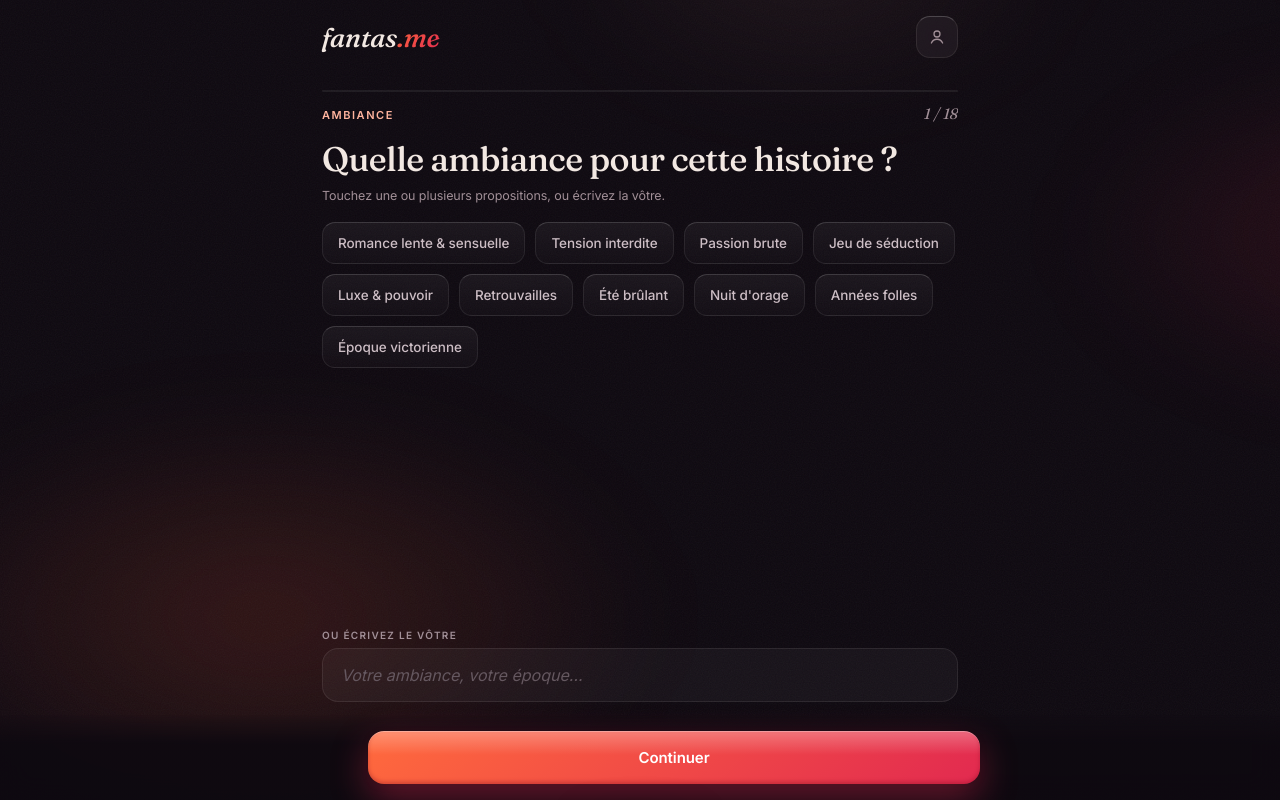
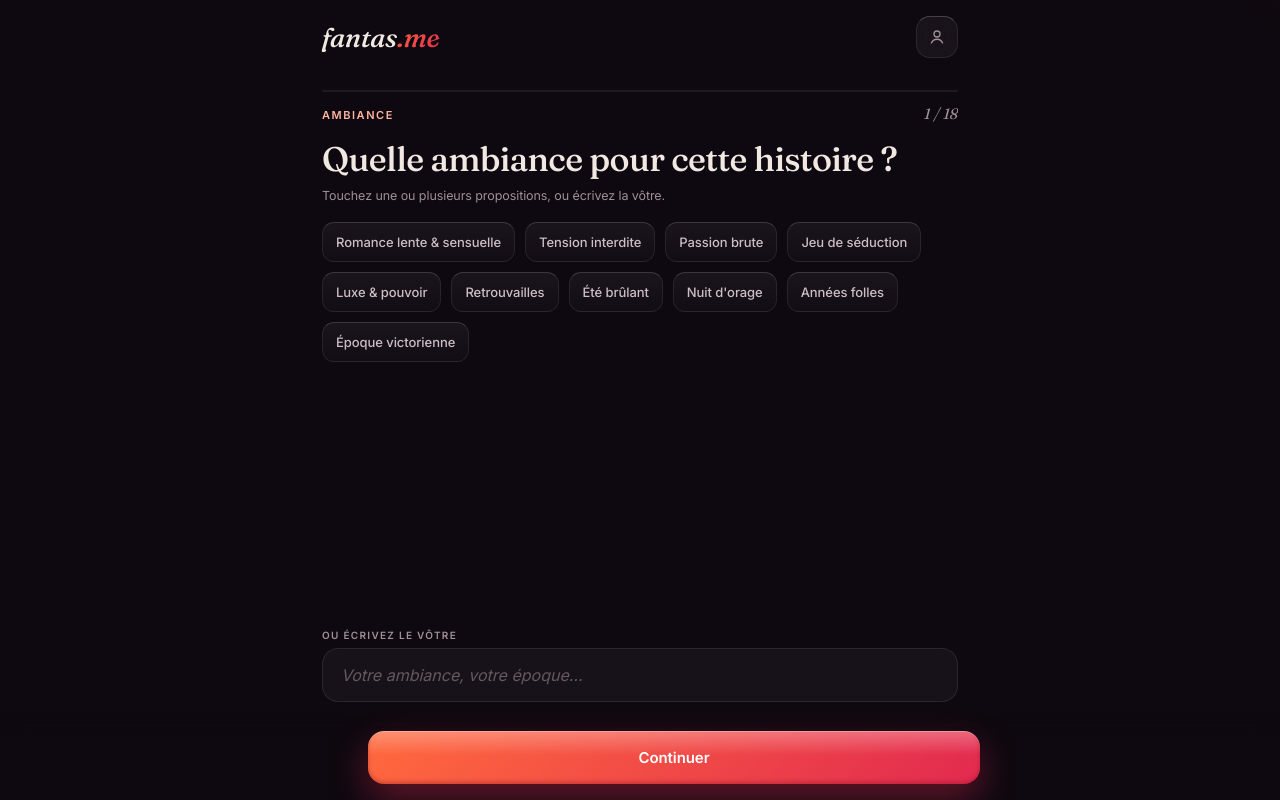
Before and after one commit to augustin-eng/fantasme, a website: page index.html in a window 1280 px wide. Both pictures are taken after a click on the element 802 px from the left and 636 px from the top of the page. Drawn offline with Linux system fonts and the light colour scheme.

Commit message:
Add files via upload

```diff
--- a/index.html
+++ b/index.html
@@ -90,8 +90,8 @@
 .screen{display:none;animation:fade .55s var(--ease)}
 .screen.on{display:block}
 @keyframes fade{from{opacity:0;transform:translateY(12px)}to{opacity:1;transform:none}}
-@keyframes slideq{from{opacity:0;transform:translateX(34px)}to{opacity:1;transform:none}}
-@keyframes slideqb{from{opacity:0;transform:translateX(-34px)}to{opacity:1;transform:none}}
+@keyframes slideq{from{opacity:.25;transform:translateX(26px)}to{opacity:1;transform:none}}
+@keyframes slideqb{from{opacity:.25;transform:translateX(-26px)}to{opacity:1;transform:none}}
 
 /* ---------- Gate (désactivée) ---------- */
 #gate{position:fixed;inset:0;z-index:100;background:var(--bg);display:flex;align-items:center;justify-content:center;text-align:center;padding:24px}
@@ -278,6 +278,9 @@
 
 /* ---------- Questionnaire ---------- */
 body.wizmode footer{display:none}
+body.wizmode::before{animation:none;opacity:.5}
+body.wizmode::after{display:none}
+body.wizmode #liquid{display:none}
 body.wizmode .wrap{padding-bottom:0}
 body.wizmode{overflow:hidden;height:100dvh}
 #wizard.on{
@@ -285,7 +288,7 @@
   height:calc(100dvh - 104px);min-height:400px;overflow:hidden;
   padding-bottom:calc(84px + var(--safe-b));
 }
-#qCard{flex:1;display:flex;flex-direction:column;min-height:0}
+#qCard{flex:1;display:flex;flex-direction:column;min-height:0;will-change:transform,opacity}
 .qtop{flex:0 0 auto}
 .qscroll{
   flex:1;min-height:0;overflow-y:auto;-webkit-overflow-scrolling:touch;
@@ -303,8 +306,8 @@
 .qprogress .cnt .sec{font-size:11px;letter-spacing:.14em;text-transform:uppercase;font-weight:600;color:var(--peach)}
 .qprogress .cnt span:last-child{font-family:var(--serif);font-style:italic;font-size:15px;color:var(--mut)}
 
-#qCard{animation:slideq .5s var(--ease)}
-#qCard.back{animation:slideqb .5s var(--ease)}
+#qCard{animation:slideq .3s var(--ease)}
+#qCard.back{animation:slideqb .3s var(--ease)}
 .qtitle{
   font-family:var(--serif);font-weight:500;
   font-size:clamp(23px,5.8vw,34px);letter-spacing:-.02em;line-height:1.1;
@@ -315,12 +318,12 @@
 
 .chips{display:flex;flex-wrap:wrap;gap:10px}
 .chip{
-  font-family:var(--sans);font-size:13.5px;font-weight:450;letter-spacing:-.005em;
-  padding:11px 15px;border-radius:13px;
+  font-family:var(--sans);font-size:13px;font-weight:450;letter-spacing:-.005em;
+  padding:10px 13px;border-radius:12px;
   border:1px solid rgba(255,255,255,.08);border-top-color:rgba(255,255,255,.17);
   background:linear-gradient(180deg,rgba(255,255,255,.05),rgba(255,255,255,.02));
   color:#CDBEC5;cursor:pointer;
-  transition:all .3s var(--ease);min-height:42px;
+  transition:all .3s var(--ease);min-height:40px;
 }
 .chip:active{transform:scale(.95)}
 .chip:hover{border-color:var(--line2);color:var(--txt);background:rgba(255,255,255,.055)}
@@ -521,14 +524,15 @@
 
 /* ---------- Toast ---------- */
 #toast{
-  position:fixed;bottom:calc(32px + var(--safe-b));left:50%;transform:translateX(-50%) translateY(90px);
+  position:fixed;bottom:calc(32px + var(--safe-b));left:50%;
+  opacity:0;visibility:hidden;transform:translateX(-50%) translateY(140px);
   background:rgba(34,16,25,.72);backdrop-filter:blur(20px) saturate(1.5);-webkit-backdrop-filter:blur(20px) saturate(1.5);
   border:1px solid rgba(255,92,56,.45);color:var(--peach);
   padding:14px 26px;border-radius:16px;font-size:13.5px;font-weight:500;
-  transition:transform .4s var(--ease);z-index:200;pointer-events:none;white-space:nowrap;max-width:90vw;overflow:hidden;text-overflow:ellipsis;
+  transition:transform .4s var(--ease), opacity .3s, visibility 0s .4s;z-index:200;pointer-events:none;white-space:nowrap;max-width:90vw;overflow:hidden;text-overflow:ellipsis;
   box-shadow:0 16px 44px rgba(0,0,0,.5);
 }
-#toast.on{transform:translateX(-50%) translateY(0)}
+#toast.on{opacity:1;visibility:visible;transform:translateX(-50%) translateY(0);transition:transform .4s var(--ease), opacity .3s, visibility 0s}
 
 /* ---------- Audio ---------- */
 .audiobar{
@@ -872,14 +876,14 @@
     showIf:()=>!S._fdsPrefill,
     title:'Où cela se passe-t-il ?',
     sub:'Le grand décor de l\'histoire.',
-    sug:['Château en Provence','Hôtel particulier à Paris','Villa sur la côte amalfitaine','Chalet isolé sous la neige','Riad à Marrakech','Loft à New York','Yacht en Méditerranée','Maison de famille en bord de mer'],
+    sug:['Château en Provence','Hôtel à Paris','Villa amalfitaine','Chalet sous la neige','Riad à Marrakech','Loft new-yorkais','Yacht privé','Maison en bord de mer'],
     customPh:'Ex : Château de la Gaude, Rue Dauphine…' },
 
   { id:'lieux', section:'Ambiance', type:'multi',
     showIf:()=>!S._fdsPrefill,
     title:'Dans quels lieux précis ?',
     sub:'Les endroits où les scènes se déroulent.',
-    sug:['Suite d\'hôtel','Avion','Ascenseur','Terrasse la nuit','Cuisine','Piscine','Plage déserte','Voiture','Bureau après la fermeture','Salle de bain','Cave à vin','Bibliothèque'],
+    sug:['Suite d\'hôtel','Avion','Ascenseur','Terrasse la nuit','Cuisine','Piscine','Plage déserte','Voiture','Le bureau, après l\'heure','Salle de bain','Cave à vin','Bibliothèque'],
     customPh:'Un autre lieu…' },
 
   { id:'scenario', section:'Ambiance', type:'scenario',
@@ -908,10 +912,11 @@
     sug:['Grand & athlétique','Silhouette fine','Formes généreuses','Brun·e ténébreux·se','Blond·e solaire','Rousse incendiaire','Regard qui déshabille','Mains expertes','Voix grave','Tatoué·e','Dominant·e','Soumis·e','Tendre & attentionné·e','Insaisissable'],
     customPh:'Décrivez votre partenaire avec vos mots…' },
 
-  { id:'autres', section:'Personnages', type:'textarea', optional:true,
+  { id:'autres', section:'Personnages', type:'multitext', optional:true,
     title:'D\'autres personnages ?',
     sub:'Optionnel — un tiers, des silhouettes, des regards…',
-    customPh:'Ex : le serveur du bar, une amie de passage… (ou passez)' },
+    sug:['Personne — juste nous','Un inconnu au regard insistant','Une inconnue troublante','Le serveur du bar','La masseuse','Un couple d\'amis','Le/la meilleur·e ami·e','Un ex qui rôde','Des témoins au loin'],
+    customPh:'Précisez qui, et son rôle…' },
 
   { id:'orientation', section:'Personnages', type:'single',
     title:'L\'orientation du récit ?',
@@ -955,10 +960,11 @@
     sug:['Anaïs Nin — poétique & charnel','Histoire d\'O — cérémonial & envoûtant','Cinquante nuances — moderne & addictif','Marguerite Duras — épuré & obsédant','Roman de gare — direct & assumé','Journal intime — première personne','Lettre à un amant','Cru & sans détour'],
     customPh:'Un auteur, un livre, un ton…' },
 
-  { id:'commentaires', section:'Finitions', type:'textarea', optional:true,
+  { id:'commentaires', section:'Finitions', type:'multitext', optional:true,
     title:'Un dernier mot pour l\'auteur ?',
     sub:'Limites, envies particulières, détails à ne pas oublier…',
-    customPh:'Optionnel — tout ce que l\'auteur doit savoir…' },
+    sug:['Beaucoup de préliminaires','Montée très progressive','Beaucoup de dialogues','Peu de dialogues','Vocabulaire très cru','Rester élégant, jamais vulgaire','Fin heureuse','Fin ouverte, à suivre','Une pointe d\'humour','Aucune limite'],
+    customPh:'Tout ce que l\'auteur doit savoir…' },
 
   { id:'longueur', section:'Finitions', type:'length',
     title:'Quelle longueur de récit ?',
@@ -1162,15 +1168,15 @@
    Suggestions adaptatives — les réponses influencent les suivantes
 ================================================================ */
 const LIEUX_CTX=[
- {re:/chalet|neige|montagne|ski/i, tag:'le chalet', list:['Devant la cheminée','Sur la peau de bête du salon','La chambre sous les combles','Le sauna','Le bain nordique sous la neige','La douche chaude après le froid','Contre la fenêtre face à la tempête','La mezzanine']},
+ {re:/chalet|neige|montagne|ski/i, tag:'le chalet', list:['Devant la cheminée','La peau de bête','La chambre sous les combles','Le sauna','Le bain nordique','La douche après le froid','Contre la fenêtre','La mezzanine']},
  {re:/ch[âa]teau|manoir|demeure/i, tag:'le château', list:['La suite à baldaquin','La bibliothèque','Le grand escalier','La cave à vin','Le boudoir','Les jardins la nuit','La piscine du parc','Les cuisines endormies']},
- {re:/villa|amalfi|toscane|c[ôo]te/i, tag:'la villa', list:['La terrasse face à la mer','La chambre aux volets entrouverts','La piscine à débordement','La crique privée en contrebas','La cuisine d\'été','La douche extérieure','Le ponton au crépuscule']},
+ {re:/villa|amalfi|toscane|c[ôo]te/i, tag:'la villa', list:['La terrasse face à la mer','La chambre, volets clos','La piscine à débordement','La crique privée','La cuisine d\'été','La douche extérieure','Le ponton au crépuscule']},
  {re:/riad|marrakech|maroc|hammam/i, tag:'le riad', list:['Le patio aux mosaïques','Le hammam privé','La terrasse sous les étoiles','La chambre aux voilages','Le bassin intérieur','L\'alcôve aux lanternes']},
- {re:/loft|penthouse|new york|appartement|gratte/i, tag:'le loft', list:['Contre la baie vitrée face à la ville','Le canapé du salon','La douche à l\'italienne','Le rooftop','L\'ascenseur privé','L\'îlot de la cuisine','Le dressing']},
- {re:/yacht|bateau|voilier|croisi/i, tag:'le yacht', list:['La cabine principale','Le pont arrière la nuit','Le jacuzzi du pont supérieur','La plage arrière au mouillage','La cabine de pilotage']},
- {re:/plage|bord de mer|oc[ée]an|dune|crique/i, tag:'la maison de bord de mer', list:['La chambre d\'enfance','La plage à marée basse','La véranda','Le grenier','Les dunes au coucher du soleil','La douche de jardin','Le hamac à la tombée du soir']},
- {re:/h[ôo]tel|palace|suite/i, tag:'l\'hôtel', list:['La suite au dernier étage','Le couloir désert','L\'ascenseur','Le spa après la fermeture','La baignoire en marbre','Le bar de l\'hôtel','Le room service qui s\'attarde']},
- {re:/train|orient|wagon/i, tag:'le train de nuit', list:['Le compartiment privé','Le couloir étroit du wagon','La voiture-restaurant déserte','La couchette exiguë','Le quai de gare à l\'aube']},
+ {re:/loft|penthouse|new york|appartement|gratte/i, tag:'le loft', list:['Contre la baie vitrée','Le canapé du salon','La douche à l\'italienne','Le rooftop','L\'ascenseur privé','L\'îlot de la cuisine','Le dressing']},
+ {re:/yacht|bateau|voilier|croisi/i, tag:'le yacht', list:['La cabine principale','Le pont arrière la nuit','Le jacuzzi du pont','La plage arrière','La cabine de pilotage']},
+ {re:/plage|bord de mer|oc[ée]an|dune|crique/i, tag:'la maison de bord de mer', list:['La chambre d\'enfance','La plage à marée basse','La véranda','Le grenier','Les dunes au couchant','La douche de jardin','Le hamac à la tombée du soir']},
+ {re:/h[ôo]tel|palace|suite/i, tag:'l\'hôtel', list:['La suite au dernier étage','Le couloir désert','L\'ascenseur','Le spa après la fermeture','La baignoire en marbre','Le bar de l\'hôtel','Le room service']},
+ {re:/train|orient|wagon/i, tag:'le train de nuit', list:['Le compartiment privé','Le couloir étroit du wagon','Le wagon-restaurant','La couchette exiguë','Le quai de gare à l\'aube']},
  {re:/cabaret|sc[èe]ne|th[ée][âa]tre/i, tag:'le cabaret', list:['La loge après le spectacle','Les coulisses','La scène après minuit','Le bar feutré','L\'escalier de service']}
 ];
 const SCEN_CTX=[
@@ -1182,12 +1188,12 @@
  {re:/riad|marrakech|hammam/i, list:['Le hammam privatisé pour deux','La chaleur de l\'après-midi, les voilages, la sieste']}
 ];
 const LOC_PAR_VIBE={
- 'Années folles':['Cabaret parisien','Train de nuit Orient-Express'],
- 'Époque victorienne':['Manoir anglais isolé'],
- 'Été brûlant':['Villa sur la côte amalfitaine','Crique déserte au soleil couchant'],
- 'Nuit d\'orage':['Vieille demeure isolée sous l\'orage'],
- 'Luxe & pouvoir':['Penthouse avec vue sur la ville','Palace parisien'],
- 'Retrouvailles':['Maison de famille en bord de mer']
+ 'Années folles':['Cabaret parisien','Orient-Express'],
+ 'Époque victorienne':['Manoir anglais'],
+ 'Été brûlant':['Villa amalfitaine','Crique déserte'],
+ 'Nuit d\'orage':['Demeure isolée sous l\'orage'],
+ 'Luxe & pouvoir':['Penthouse sur la ville','Palace parisien'],
+ 'Retrouvailles':['Maison en bord de mer']
 };
 const ROLE_ACTOR='Acteur / actrice de l\'histoire';
 const ROLE_VOYEUR='Voyeur — je regarde sans participer';
@@ -1703,14 +1709,14 @@
     localisation: joinAnswer('localisation','Au choix de l\'auteur, cohérente avec le scénario'),
     lieux: joinAnswer('lieux','Au choix de l\'auteur'),
     scenario: scenario,
-    commentaires: textAnswer('commentaires','Aucun'),
+    commentaires: joinAnswer('commentaires','Aucun'),
     orientation: joinAnswer('orientation','Hétérosexuel'),
     role: roleValue(),
     longueur: (S.answers.longueur && S.answers.longueur.sel) || 4800,
     styleEcriture: joinAnswer('styleEcriture','Libre — une voix élégante, immersive et sensorielle'),
-    moi: textAnswer('moi','Non précisé — inventer une description cohérente'),
-    partenaire: textAnswer('partenaire','Non précisé — inventer une description cohérente'),
-    autres: textAnswer('autres','Aucun'),
+    moi: joinAnswer('moi','Non précisé — inventer une description cohérente'),
+    partenaire: joinAnswer('partenaire','Non précisé — inventer une description cohérente'),
+    autres: joinAnswer('autres','Aucun'),
     A:practiceList('A'), B:practiceList('B'), C:practiceList('C'),
     D:practiceList('D'), E:practiceList('E'), F:practiceList('F')
   };
@@ -2509,8 +2515,8 @@
 /* ---- version ----
    À incrémenter à chaque déploiement ; la date de build est
    régénérée automatiquement quand Claude produit le fichier. */
-const APP_VERSION='2.2.0';
-const APP_BUILD='11/08/2026 15:33 (Paris)';
+const APP_VERSION='2.4.0';
+const APP_BUILD='11/08/2026 15:43 (Paris)';
 (function(){
   const bt=document.getElementById('buildTag');
   if(bt) bt.textContent='v'+APP_VERSION+' · build '+APP_BUILD;
```
